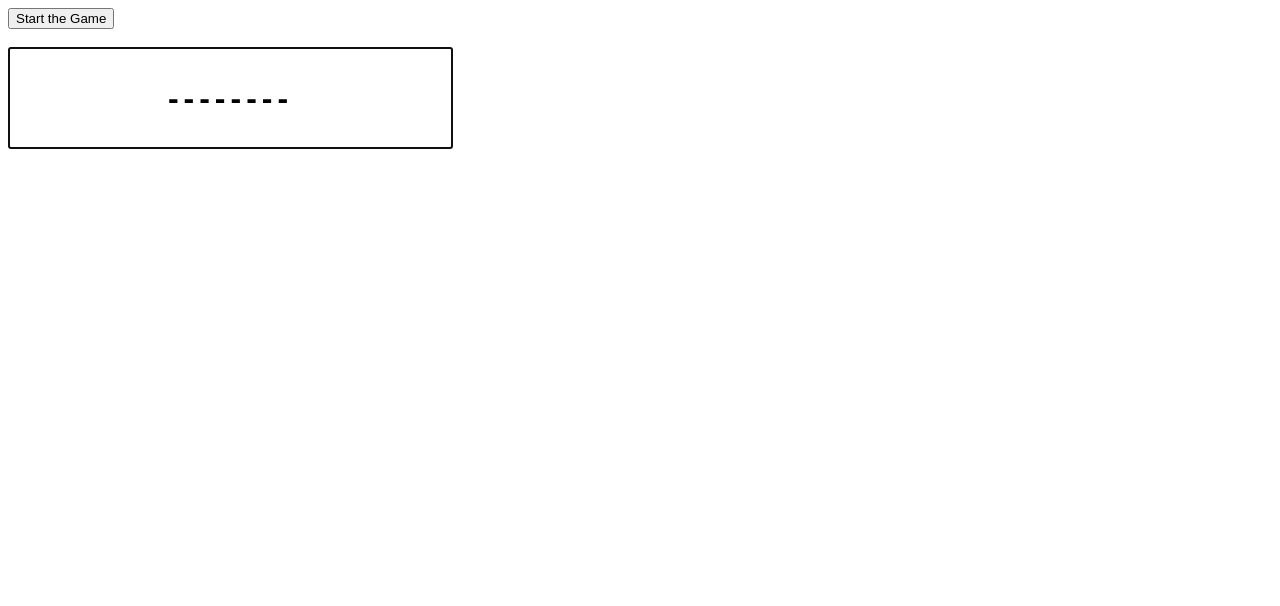
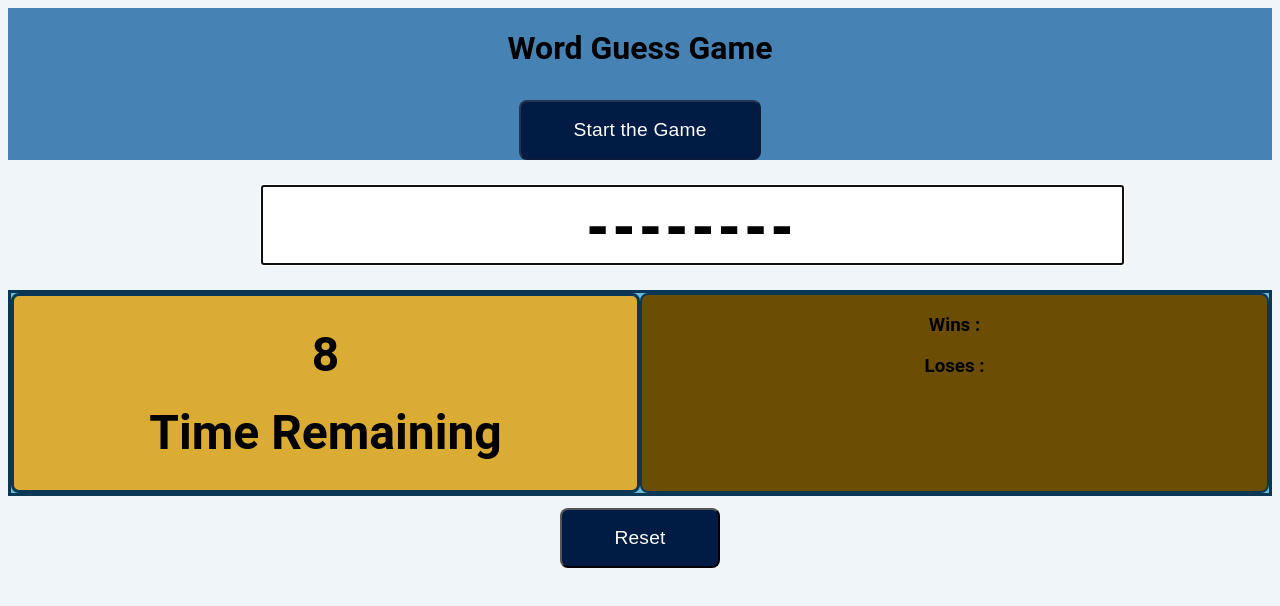
Before and after one commit to zahid267/WordGuess, a plain HTML site: page index.html in a window 1280 px wide. Both pictures are taken after a click on the button "Start the Game". Drawn offline with Linux system fonts and the light colour scheme.

Commit message:
Updating html, css and javascript files

```diff
--- a/assets/css/style.css
+++ b/assets/css/style.css
@@ -9,7 +9,13 @@ body {
   font-family: "Roboto", sans-serif;
   background-color: #eff5f8;
 }
-
+header{
+  display: flex;
+  background-color: steelblue;
+  flex-direction: column;
+  align-items: center;
+  justify-content: center;
+}
 h2 {
   font-size: 3em;
   margin: 0px;
@@ -32,9 +38,15 @@ button {
   transition-property: background-color;
   transition-timing-function: linear;
   margin-top: 0.6em;
-  float: right;
+ /* float:inline-start;*/
 }
-
+div{
+  display: flex;
+  background-color: rgb(105, 186, 212);
+  border: 3px solid #093755;
+  align-items: center;
+  justify-content: center;
+}
 .input-group {
   margin-top: 10px;
   margin-bottom: 10px;
@@ -45,41 +57,42 @@ label {
 }
 
 input {
-  background-color: #f1f3f4;
-  border-radius: 2px;
-  border-width: 0;
-  font-size: 1em;
-  height: 45px;
-  line-height: 20px;
-  margin: 0;
-  margin-top: 10px;
-  max-width: 100%;
-  padding: 8px 8px 8px 8px;
-  transition-delay: 0s, 0s;
-  transition-duration: 0.2s, 0.2s;
-  transition-property: background-color, color;
-  transition-timing-function: ease, ease;
-  vertical-align: middle;
-  width: 100%;
+  text-align: center;
+  font-size:400%;
+  font-weight: bolder;
+   letter-spacing: 5px;
+   line-height: 100%;
+
 }
 
 input:hover {
   background-color: #e8eaed;
 }
 
-.card {
-  background-color: #fff;
-  border: 1px solid #eceff1;
+.word {
+  /*border: 1px solid #093755;*/
   border-radius: 8px;
-  box-shadow: rgba(60, 64, 67, 0.3) 0 1px 2px 0,
-    rgba(60, 64, 67, 0.15) 0 1px 3px 1px;
-  margin: 2%;
-  margin-top: 80px;
-  padding: 20px;
-  width: 46%;
-  overflow: hidden;
+  margin: 25px 20%;
+  align-content: space-around;
+
+}
+.result{
+  background-color: rgb(107, 78, 4);
+  border: 2px solid #093755;
+  border-radius: 8px;
+  width: 50%;
+  height: 200px;
+  text-align: center;
+}
+.timer{
+  background-color: rgb(219, 172, 51);
+  border: 3px solid #093755;
+  border-radius: 8px;
   position: relative;
-  float: left;
+  width: 50%;
+  height: 200px;
+  align-content: center;
+  text-align: center;
 }
 
 .card::after {
--- a/assets/js/script.js
+++ b/assets/js/script.js
@@ -1,37 +1,31 @@
 
-var wordArray = ["javascript", "function","variable","loop","object"];
+var wordArray = ["javascript", "function","variable","loop","object","boolean"];
 
 
 var wordInput = document.querySelector("#word");
 
-var startButton = document.querySelector("#start");
+var startButton = document.querySelector("#start_button");
+var timerEl = document.querySelector("#timerCount");
+var win = document.querySelector("#wins");
+var lose = document.querySelector("#loses");
+var wordBlank = document.querySelector("#result_msg");
+var resetButton = document.querySelector("#reset_button");
+
+
 var sWord = "";
 var dashStr = "";
+var winCounter = 0; var loseCounter = 0;  var timerCount = 10;
+var isWin = false;
 /*var msgDiv = document.querySelector("#msg");
-
-
-renderLastRegistered();
-
-function displayMessage(type, message) {
-  msgDiv.textContent = message;
-  msgDiv.setAttribute("class", type);
-}
-
-function renderLastRegistered() {
-  // TODO: Retrieve the last email and password and render it to the page
-  var email = localStorage.getItem("email");
-  var password = localStorage.getItem("password");
-  emailInput.value = email;
-  passwordInput.value = password;
 
 }*/
 
-startButton.addEventListener("click", function(event) {
-  event.preventDefault();
-  setWord();
-});
+startButton.addEventListener('click', setWord);
 
 function setWord(){
+  timerCount = 10;
+  isWin = false;
+  startButton.disabled = true;
   var windex = Math.floor((Math.random() * wordArray.length));  // +1
   sWord = wordArray[windex];
   var lw = sWord.length;
@@ -40,24 +34,52 @@ function setWord(){
   console.log("selected word :" + sWord);
   wordInput.value =  dashStr;
   wordInput.focus();
+  timerEl.textContent = timerCount;
+  startTimer();
+}
 
+// The setTimer function starts and stops the timer and triggers winGame() and loseGame()
+function startTimer() {
+  // Sets timer
+  var timer = setInterval(function() {
+    timerCount--;
+    timerEl.textContent = timerCount;
+    if (timerCount >= 0) {
+      // Tests if win condition is met
+      if (isWin && timerCount > 0) {
+        // Clears interval and stops timer
+        clearInterval(timer);
+        winGame();
+      }
+    }
+    // Tests if time has run out
+    if (timerCount === 0) {
+      // Clears interval
+      clearInterval(timer);
+      loseGame();
+    }
+  }, 1000);
 }
+
+
 wordInput.addEventListener("keydown",function(event){
-  event.stopPropagation();
+  //event.stopPropagation();
+  event.preventDefault();
+  if(timerCount <= 0){return false;}
   var key = event.key.toLowerCase();
   var alphabetNumericCharacters = "abcdefghijklmnopqrstuvwxyz0123456789 ".split("");
   if (alphabetNumericCharacters.includes(key)) {
-    /*elements.forEach(function(element) {
-      element.textContent += event.key;
-    });*/
-    console.log("selected letter : " + key);
-
+   // console.log("selected letter : " + key);
     if(sWord.indexOf(key) > -1){
       var lIndex = sWord.indexOf(key);
-      dashStr = replaceChar(dashStr, key, lIndex)
-      console.log("rep-dash : " + dashStr);
+      dashStr = replaceChar(sWord, dashStr, key, lIndex)
+     // console.log("rep-dash : " + dashStr);
       wordInput.value =  dashStr;
-      wordInput.focus();
+      if(sWord.toLowerCase() === dashStr.toLowerCase()){
+        isWin = true;
+      }else{
+        wordInput.focus();
+      }
 
     }
   }
@@ -65,12 +87,59 @@ wordInput.addEventListener("keydown",function(event){
 
 
 });
-function replaceChar(origString, replaceChar, index) {
-  let newStringArray = origString.split("");
+function replaceChar(origWord, dashString, replaceChar, index) {
+  origWord = origWord.toLowerCase();
 
-  newStringArray[index] = replaceChar;
-
-  let newString = newStringArray.join("");
-
+  let wArray = origWord.split('');
+  let DashArray = dashString.split('');
+  for(var i=0; i<wArray.length; i++){
+    if(wArray[i] === replaceChar){
+      DashArray[i] = replaceChar;
+    }
+  }
+  let newString = DashArray.join('');
   return newString;
 }
+
+function winGame() {
+  wordBlank.textContent = "YOU WON!!!🏆 ";
+  winCounter++
+  startButton.disabled = false;
+  setWins()
+}
+
+// The loseGame function is called when timer reaches 0
+function loseGame() {
+  wordBlank.textContent = "GAME OVER";
+  loseCounter++
+  startButton.disabled = false;
+  setLosses()
+}
+function setWins() {
+  win.textContent = winCounter;
+  localStorage.setItem("winCount", winCounter);
+}
+
+// Updates lose count on screen and sets lose count to client storage
+function setLosses() {
+  lose.textContent = loseCounter;
+  localStorage.setItem("loseCount", loseCounter);
+}
+
+resetButton.addEventListener('click', function(){
+  loseCounter = 0;  winCounter = 0
+  localStorage.setItem("winCount", winCounter);
+  localStorage.setItem("loseCount", loseCounter);
+  win.textContent = winCounter;
+  lose.textContent = loseCounter;
+});
+
+function init(){
+  winCounter = localStorage.getItem("winCount");
+  if(winCounter === ""){winCounter = 0}
+  loseCounter = localStorage.getItem("loseCount");
+  if(loseCounter === ""){loseCounter = 0}
+  win.textContent = winCounter;
+  lose.textContent = loseCounter;
+}
+init();
--- a/index.html
+++ b/index.html
@@ -4,17 +4,31 @@
     <meta charset="UTF-8" />
     <meta name="viewport" content="width=device-width, initial-scale=1.0" />
     <meta http-equiv="X-UA-Compatible" content="ie=edge" />
-   <!--<link rel="stylesheet" href="./assets/css/style.css1" />-->
+   <link rel="stylesheet" href="./assets/css/style.css" />
     <title>Auth Form</title>
   </head>
 
   <body>
-    <button id="start">Start the Game</button><br /><br />
-    <div style="width: 300px; height:300px;text-align: center; vertical-align: middle;">
-      <input type="text" nama="word" id="word" value="" style="text-align: center; font-size:xx-large; font-weight: bolder; letter-spacing: 5px; line-height: 300%;">
-    </div>
+    <header>
+      <h1>Word Guess Game</h1>
+      <button id="start_button">Start the Game</button>
+    </header>
 
-
+    <section class="word">
+      <input type="text" name="word" id="word" value="">
+    </section>
+    <div>
+    <section class="timer">
+      <h3 id="result_msg"></h3>
+      <h2 id="timerCount"></h2>
+      <h2>Time Remaining</h2>
+    </section>
+    <section class="result">
+      <h3><strong>Wins : </strong><span id="wins"></span></h3>
+      <h3><strong>Loses : </strong><span id="loses"></span></3>
+    </section>
+  </div>
+<center><button id="reset_button">Reset</button></center>
     <script src="./assets/js/script.js"></script>
   </body>
 </html>
```
